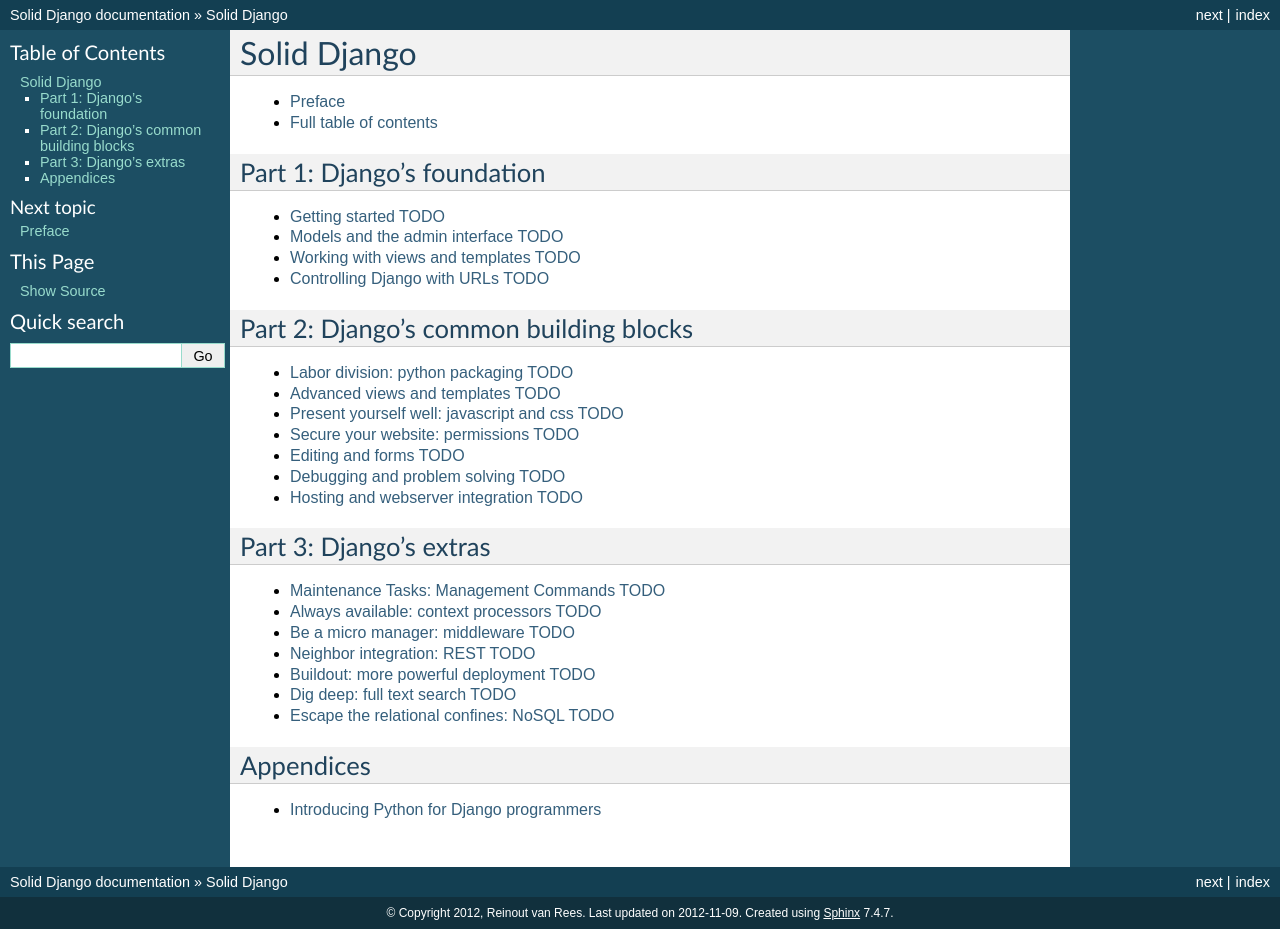
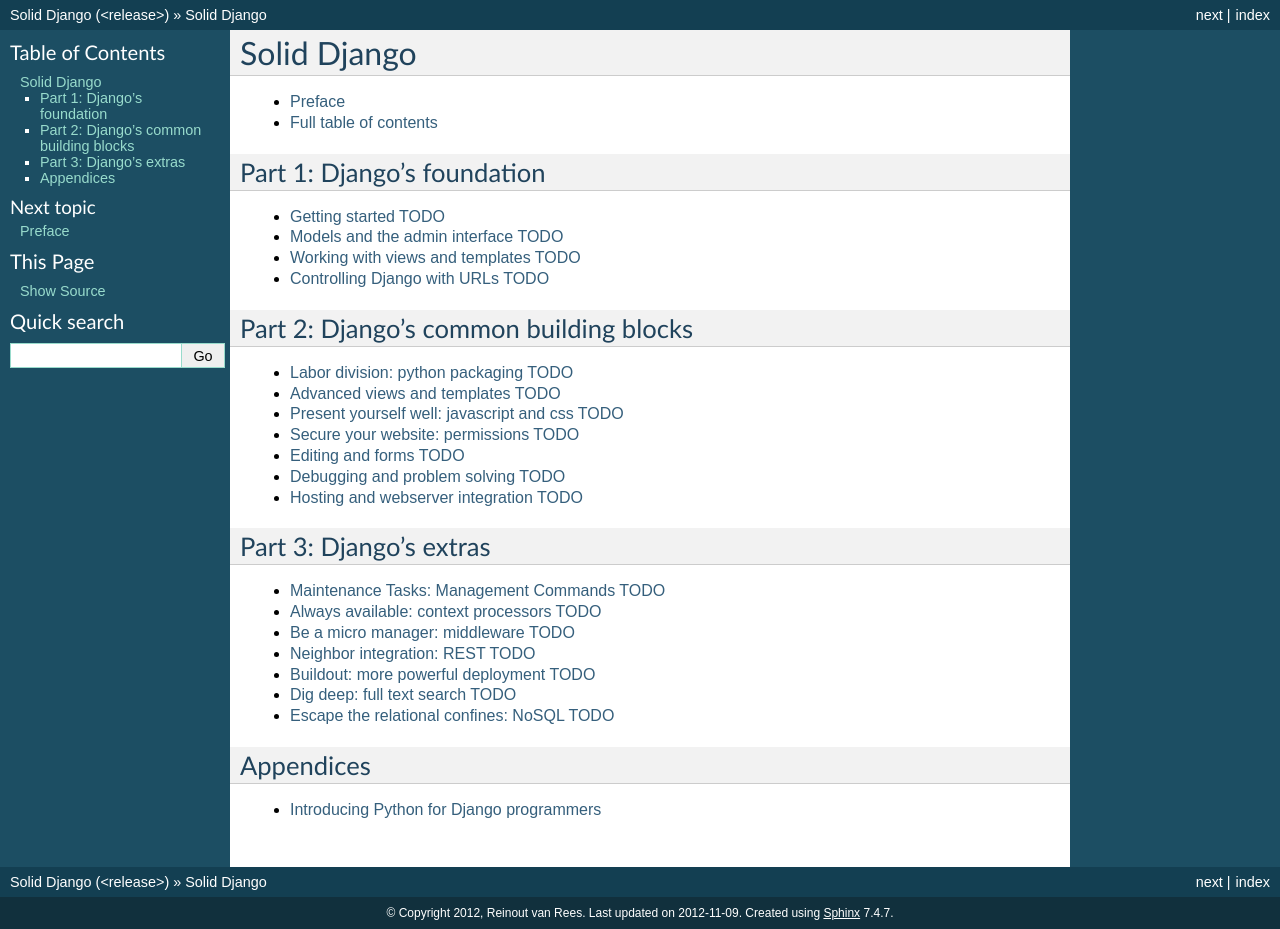
Before and after one commit to reinout/soliddjango, a Sphinx documentation site: the page built from doc/source/index.rst, in a window 1280 px wide. Built offline with Sphinx 7.4.7, drawn with Linux system fonts in a browser that asks for light colours.

Commit message:
Fixed project name: should not have a space in it.

```diff
--- a/doc/source/conf.py
+++ b/doc/source/conf.py
@@ -7,7 +7,7 @@
 import datetime
 
 
-project = "Solid Django"
+project = "soliddjango"
 author = "Reinout van Rees"
 version = "0.1"
 release = ""
@@ -95,7 +95,7 @@
 
 # The name for this set of Sphinx documents.  If None, it defaults to
 # "<project> v<release> documentation".
-#html_title = None
+html_title = 'Solid Django (<release>)'
 
 # A shorter title for the navigation bar.  Default is the same as html_title.
 #html_short_title = None
@@ -170,7 +170,7 @@
 # Grouping the document tree into LaTeX files. List of tuples
 # (source start file, target name, title, author, documentclass [howto/manual]).
 latex_documents = [
-  ('index', '%s.tex' % project, u'%s Documentation' % project,
+  ('index', '%s.tex' % project, u'Solid Django',
    author, 'manual'),
 ]
 
```
